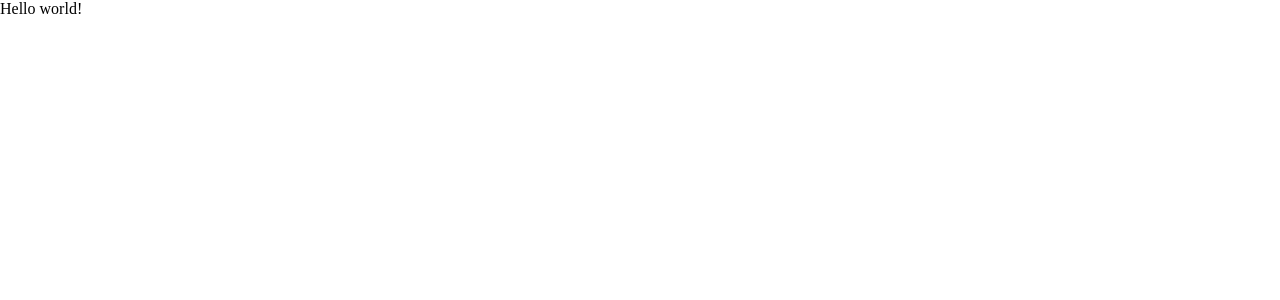
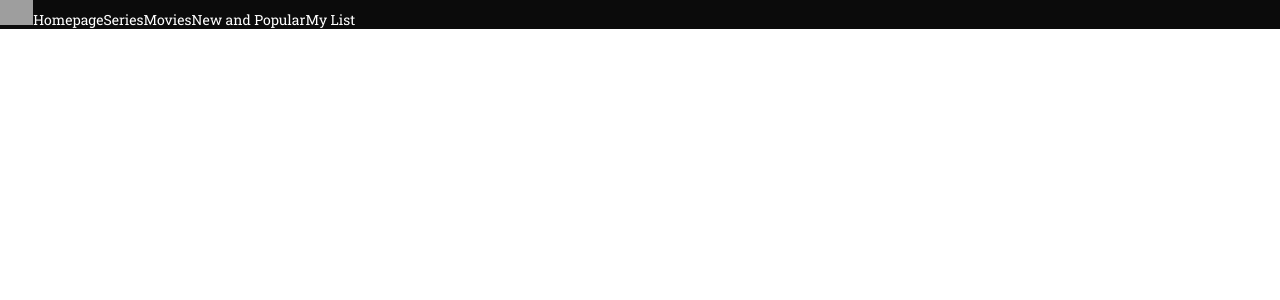
Before and after one commit to GabrielPivoto/clone-netflix, a React (Create React App) app in the folder client/: page / in a window 1280 px wide. Shown: the top 300 px of the page. Built offline with nearby package versions, Linux system fonts and the light colour scheme; grey boxes are pictures that could not be loaded.

Commit message:
Adding Home Page

```diff
--- a/client/package.json
+++ b/client/package.json
@@ -3,12 +3,15 @@
   "version": "0.1.0",
   "private": true,
   "dependencies": {
+    "@material-ui/core": "^4.12.4",
+    "@material-ui/icons": "^4.11.3",
     "@testing-library/jest-dom": "^5.11.4",
     "@testing-library/react": "^11.1.0",
     "@testing-library/user-event": "^12.1.10",
     "react": "^17.0.2",
     "react-dom": "^17.0.2",
     "react-scripts": "4.0.3",
+    "sass": "^1.50.0",
     "web-vitals": "^1.0.1"
   },
   "scripts": {
--- a/client/public/index.html
+++ b/client/public/index.html
@@ -5,9 +5,11 @@
   <meta charset="utf-8" />
   <meta name="viewport" content="width=device-width, initial-scale=1" />
   <meta name="description" content="Web site created using create-react-app" />
+  <link href="https://fonts.googleapis.com/css2?family=Roboto+Slab:wght@100;200;300;400;500;600;700;800;900&display=swap" rel="stylesheet">
   <style>
     * {
       margin: 0;
+      font-family: 'Roboto Slab', serif;
     }
   </style>
   <title>React App</title>
--- a/client/src/App.jsx
+++ b/client/src/App.jsx
@@ -1,5 +1,8 @@
+import "./app.scss"
+import Home from "./home/Home";
+
 const App = () => {
-  return <div>Hello world!</div>;
+  return <Home/>;
 };
 
 export default App;
--- /dev/null
+++ b/client/src/app.scss
@@ -0,0 +1,3 @@
+:root{
+    --main-color: #0b0b0b
+}
--- /dev/null
+++ b/client/src/components/navbar/Navbar.jsx
@@ -0,0 +1,24 @@
+import React from 'react'
+import "./navbar.scss"
+
+const Navbar = () => {
+  return (
+    <div className='navbar'>
+      <div className="container">
+          <div className="left">
+              <img src="https://upload.wikimedia.org/wikipedia/commons/thumb/0/08/Netflix_2015_logo.svg/2560px-Netflix_2015_logo.svg.png"
+              alt=""
+              />
+              <span>Homepage</span>
+              <span>Series</span>
+              <span>Movies</span>
+              <span>New and Popular</span>
+              <span>My List</span>
+          </div>
+          <div className="right"></div>
+      </div>
+    </div>
+  )
+}
+
+export default Navbar
--- /dev/null
+++ b/client/src/components/navbar/navbar.scss
@@ -0,0 +1,11 @@
+.navbar{
+    color: white;
+    font-size: 14px;
+
+    .container{
+        img{
+            height: 25px;
+        }
+    }
+
+}
--- /dev/null
+++ b/client/src/home/Home.jsx
@@ -0,0 +1,14 @@
+import React from 'react'
+import { AcUnit } from "@material-ui/icons"
+import "./home.scss"
+import Navbar from '../components/navbar/Navbar'
+
+const Home = () => {
+  return (
+    <div className='home'>
+      <Navbar/>
+    </div>
+  )
+}
+
+export default Home
--- /dev/null
+++ b/client/src/home/home.scss
@@ -0,0 +1,4 @@
+.home{
+    background-color: var(--main-color);
+    color: white;
+}
```
